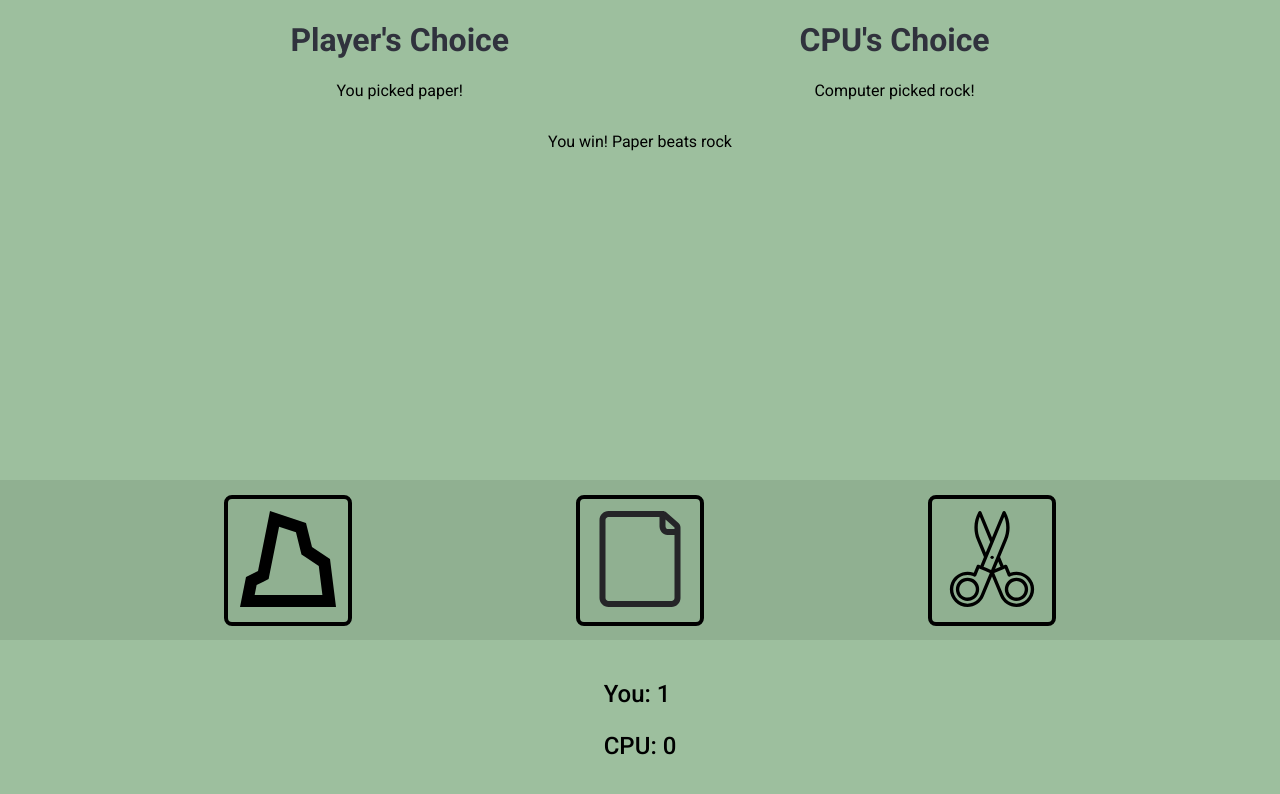
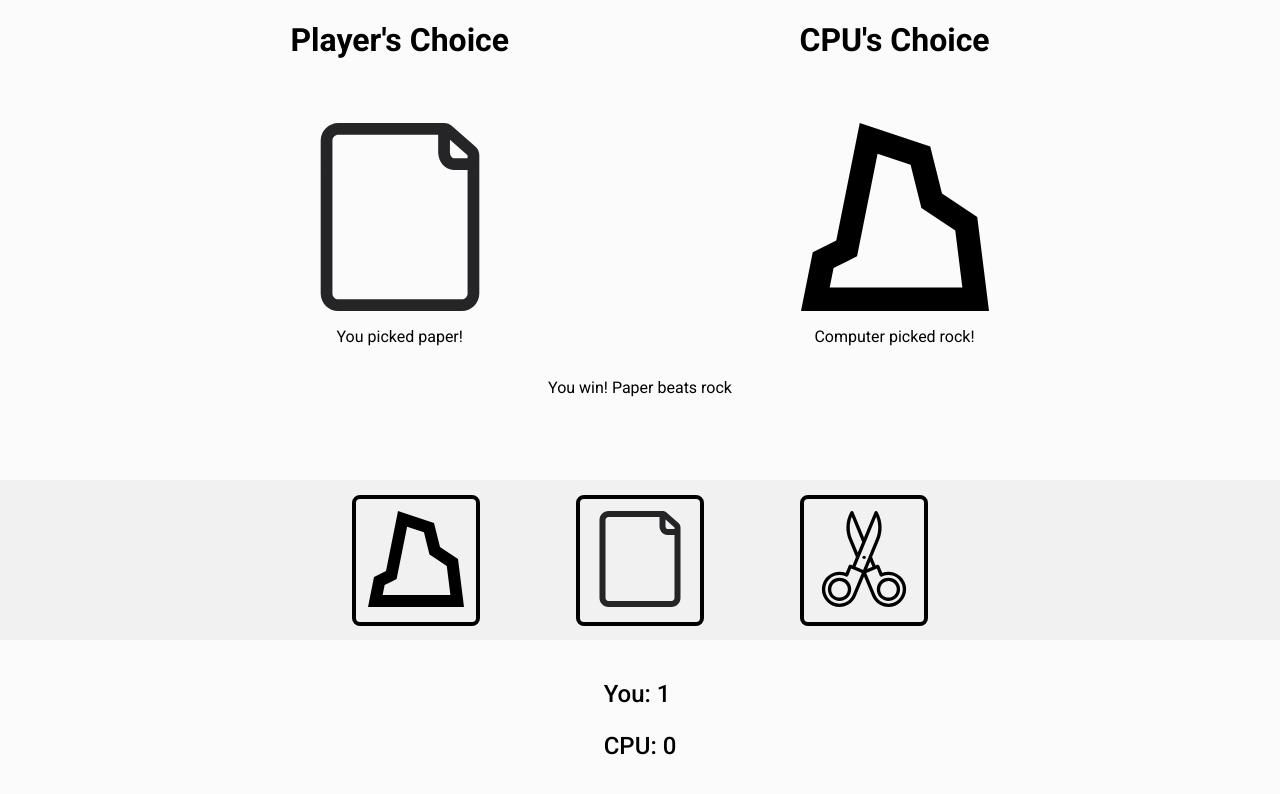
Before and after one commit to tristanbaldeo/rock-paper-scissors, a plain HTML site: page index.html in a window 1280 px wide. Both pictures are taken after a click on the button 640 px from the left and 560 px from the top of the page. Drawn offline with Linux system fonts and the light colour scheme.

Commit message:
implemented img pop ups along with player/cpu choice for cleaner design

```diff
--- a/index.html
+++ b/index.html
@@ -15,7 +15,9 @@
                 <div class="player-choice">
                     <h1 class="player-header">Player's Choice</h1>
                     <div class="player-choice-box">
-                        <div class="player-item-box"></div>
+                        <div class="player-item-box">
+                            <img class="player-choice-img" src=""></img>
+                        </div>
                         <p class="player-result"></p>
                     </div>
                 </div>
@@ -23,7 +25,9 @@
                 <div class="cpu-choice">
                     <h1 class="cpu-header">CPU's Choice</h1>
                     <div class="cpu-choice-box">
-                        <div class="cpu-item-box"></div>
+                        <div class="cpu-item-box">
+                            <img class="cpu-choice-img" src=""></img>
+                        </div>
                         <p class="cpu-result"></p>
                     </div>
                 </div>
--- a/script.js
+++ b/script.js
@@ -38,6 +38,10 @@ function getComputerChoice() {
 
 function playRound(humanChoice) {
     let computerChoice = getComputerChoice();
+
+    document.getElementsByClassName(".player-choice-img").src = `img/${humanChoice}-svgrepo-com.svg`;
+    document.getElementsByClassName(".cpu-choice-img").src = `img/${computerChoice}-svgrepo-com.svg`;
+
     console.log(`You picked ${humanChoice}!`)
     console.log(`Computer picked ${computerChoice}!`)
 
@@ -70,6 +74,8 @@ function playRound(humanChoice) {
 }
 
 function displayResult(humanChoice, computerChoice, result) {
+    document.querySelector(".player-choice-img").src = `img/${humanChoice}-svgrepo-com.svg`;
+    document.querySelector(".cpu-choice-img").src = `img/${computerChoice}-svgrepo-com.svg`;
     document.querySelector(".player-result").textContent = `You picked ${humanChoice}!`;
     document.querySelector(".cpu-result").textContent = `Computer picked ${computerChoice}!`;
     document.querySelector(".result").textContent = `${result}`;
--- a/style.css
+++ b/style.css
@@ -10,21 +10,13 @@ body {
 }
 
 .main {
-    background-color: #9DBF9E;
+    background-color: #fbfbfb;
     height: 60vh;
 }
 
 .main-container {
     display: flex;
     justify-content: space-evenly;
-}
-
-.player-header {
-    color: #30323D;
-}
-
-.cpu-header {
-    color: #30323D;
 }
 
 .player-result, .cpu-result {
@@ -36,10 +28,11 @@ body {
 }
 
 .game-choices {
-    background-color: #90b091;
+    background-color: #f1f1f1;
     display: flex;
-    justify-content: space-evenly;
+    justify-content: center;
     align-items: center;
+    gap: 96px;
     height: 20vh;
 }
 
@@ -47,13 +40,21 @@ body {
     border: 4px solid;
     padding: 12px;
     border-radius: 8px;
-    background-color: #90b091;
+    background-color: #f1f1f1;
     cursor: pointer;
     appearance: none;
 }
 
-#rock:hover, #paper:hover, #scissors:hover {
-    background-color: #85a386;
+#paper:hover {
+    background-color: #afe4ec;
+}
+
+#rock:hover {
+    background-color: #ecafaf;
+}
+
+#scissors:hover {
+    background-color: #afecaf;
 }
 
 #rock img, #paper img, #scissors img {
@@ -61,7 +62,7 @@ body {
 }
 
 .game-score {
-    background-color: #9DBF9E;
+    background-color: #fbfbfb;
     display: flex;
     height: 20vh;
     justify-content: space-evenly;
@@ -72,3 +73,14 @@ body {
     font-weight: 500;
     font-size: 24px;
 }
+
+.player-item-box, .cpu-item-box {
+    display: flex;
+    justify-content: center;
+    margin-top: 64px;
+}
+
+.player-choice-img, .cpu-choice-img {
+    max-width: 188px;
+    height: auto;
+}
```
